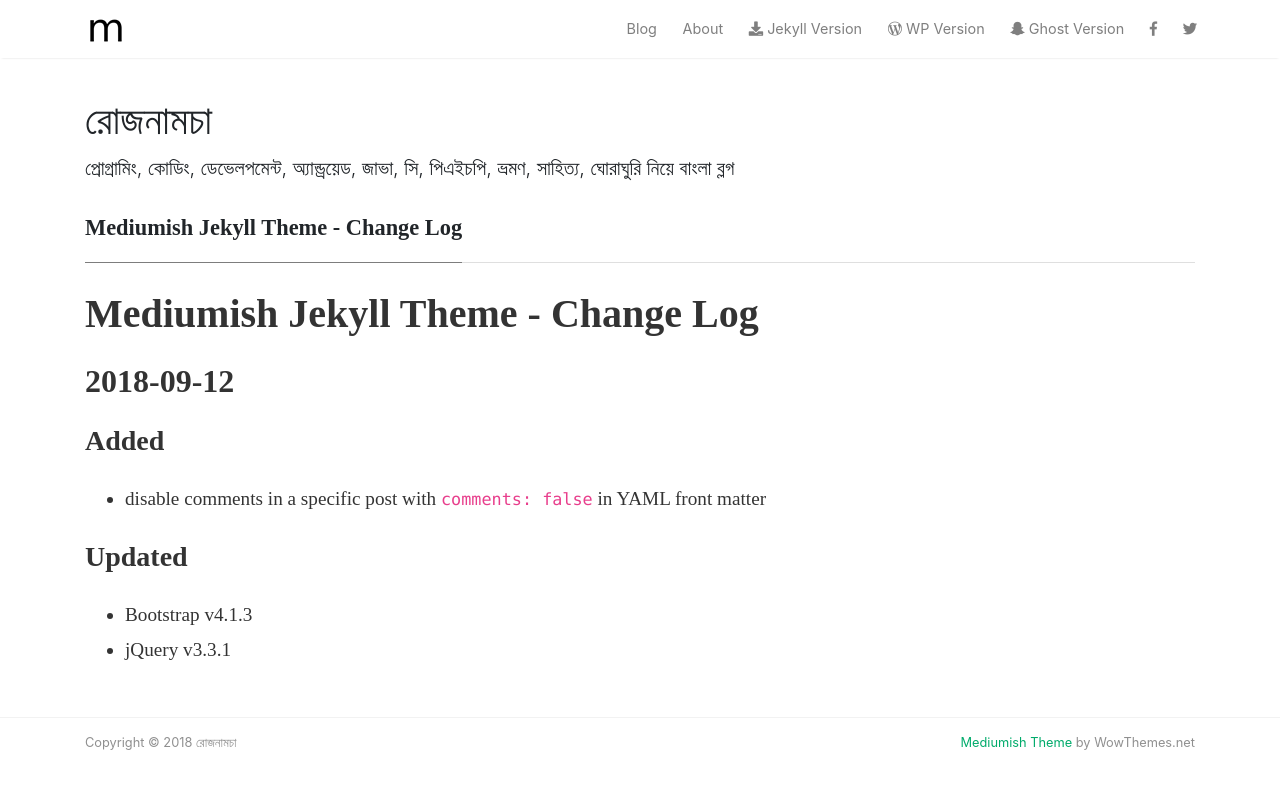
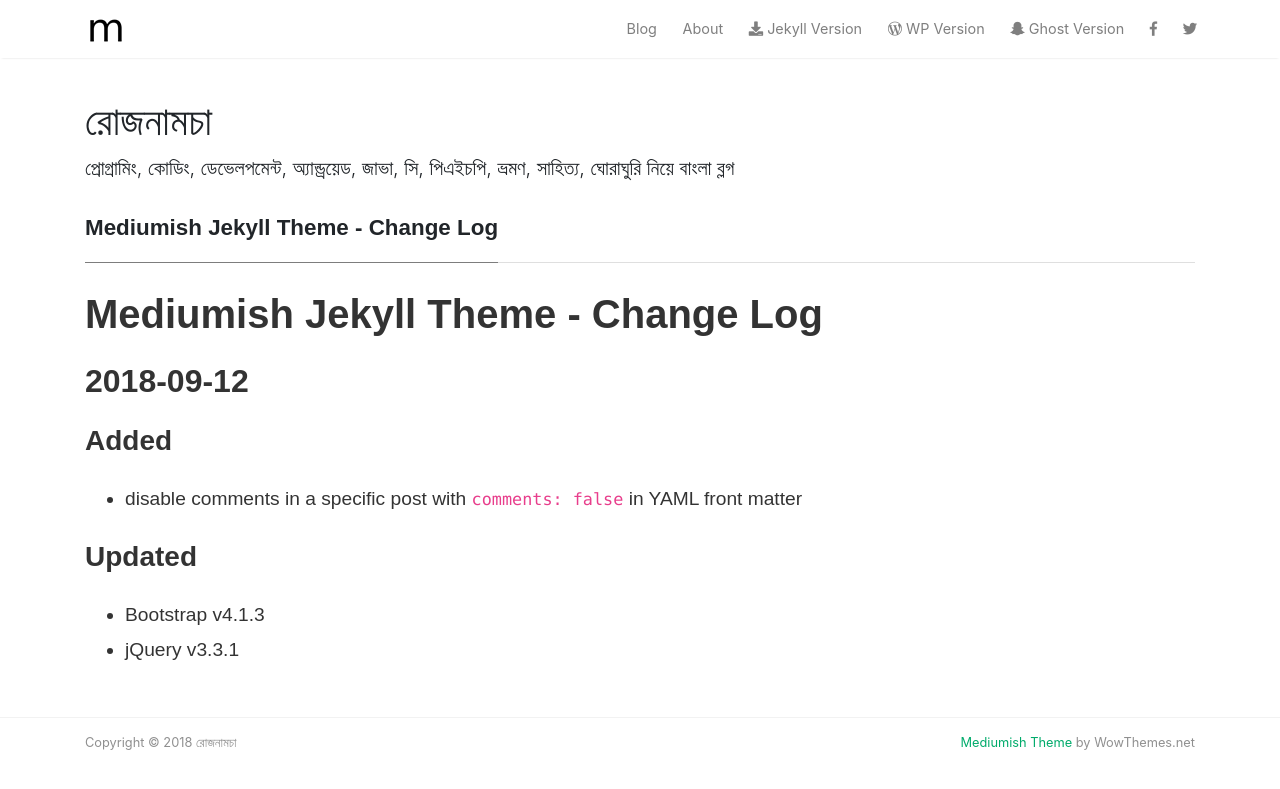
Before and after one commit to yousuf-hossain-shanto/blog, a Jekyll site: the page built from changelog.md, in a window 1280 px wide. Shown: the top 789 px of the page. Built offline with Jekyll 4.4.1, drawn with Linux system fonts in a browser that asks for light colours; nearby versions of some CDN libraries; some web fonts are replaced; our own code applies the rules of GitHub Pages for plain Markdown files; comment, search, counter and statistics services are not loaded; a style sheet for code colours, icons or effects is not loaded.

```diff
--- a/_layouts/default.html
+++ b/_layouts/default.html
@@ -9,6 +9,11 @@
 <title>{{ page.title }} | {{site.name}}</title>
 
 {% if page.description %}<meta name="description" content="{{ page.description }}">{% endif %}
+<meta property="og:title" content="{{ page.title }}">
+{% if page.description %}<meta property="og:description" content="{{ page.description }}">{% endif %}
+{% if page.image %}<meta property="og:image" content="{{ page.image }}">{% endif %}
+<meta property="og:url" content="{{ page.url }}">
+{% if page.image %}<meta name="twitter:card" content="{{ page.image }}">{% endif %}
 
 <link rel="stylesheet" href="https://stackpath.bootstrapcdn.com/bootstrap/4.1.3/css/bootstrap.min.css" integrity="sha384-MCw98/SFnGE8fJT3GXwEOngsV7Zt27NXFoaoApmYm81iuXoPkFOJwJ8ERdknLPMO" crossorigin="anonymous">
 
@@ -16,7 +21,7 @@
 
 <link href="https://fonts.googleapis.com/css?family=Righteous%7CMerriweather:300,300i,400,400i,700,700i" rel="stylesheet">
 
-<link rel="stylesheet" href="https://raw.githubusercontent.com/MirazMac/bengali-webfont-cdn/master/solaimanlipi/style.css">
+<link href="https://fonts.maateen.me/solaiman-lipi/font.css" rel="stylesheet">
 
 <link href="{{ site.baseurl }}/assets/css/screen.css" rel="stylesheet">
 
--- a/assets/css/screen.css
+++ b/assets/css/screen.css
@@ -16,7 +16,7 @@ pre {
     border: #E3EDF3 1px solid;
     width: 100%;
     padding: 10px;
-    font-family: SolaimanLipi;
+    font-family: 'SolaimanLipi', sans-serif;;
     font-size: 14px;
     white-space: pre;
     overflow: auto;
@@ -215,7 +215,7 @@ span.post-name a,span.post-read-more a:hover {
     margin-right:5px;
 }
 .mainheading h1.sitetitle {
-    font-family: SolaimanLipi;
+    font-family: 'SolaimanLipi', sans-serif;;
 }
 .mainheading h1.posttitle {
     font-weight:700;
@@ -236,7 +236,7 @@ span.post-name a,span.post-read-more a:hover {
     color:rgba(0,0,0,.8);
 }
 .article-post {
-    font-family: SolaimanLipi;
+    font-family: 'SolaimanLipi', sans-serif;;
     font-size:1.2rem;
     line-height:1.8;
     color:rgba(0,0,0,.8);
@@ -528,7 +528,7 @@ ul.tags li a:hover {
     margin-bottom: 1.5rem;
 }
 .h1, .h2, .h3, .h4, .h5, .h6, h1, h2, h3, h4, h5, h6 {
-    font-family: SolaimanLipi;
+    font-family: 'SolaimanLipi', sans-serif;;
 }
 .article-post .h1, .article-post .h2, .article-post .h3, .article-post .h4, .article-post .h5, .article-post .h6, .article-post h1, .article-post h2, .article-post h3, .article-post h4, .article-post h5, .article-post h6 {
     font-weight: 700;
```
